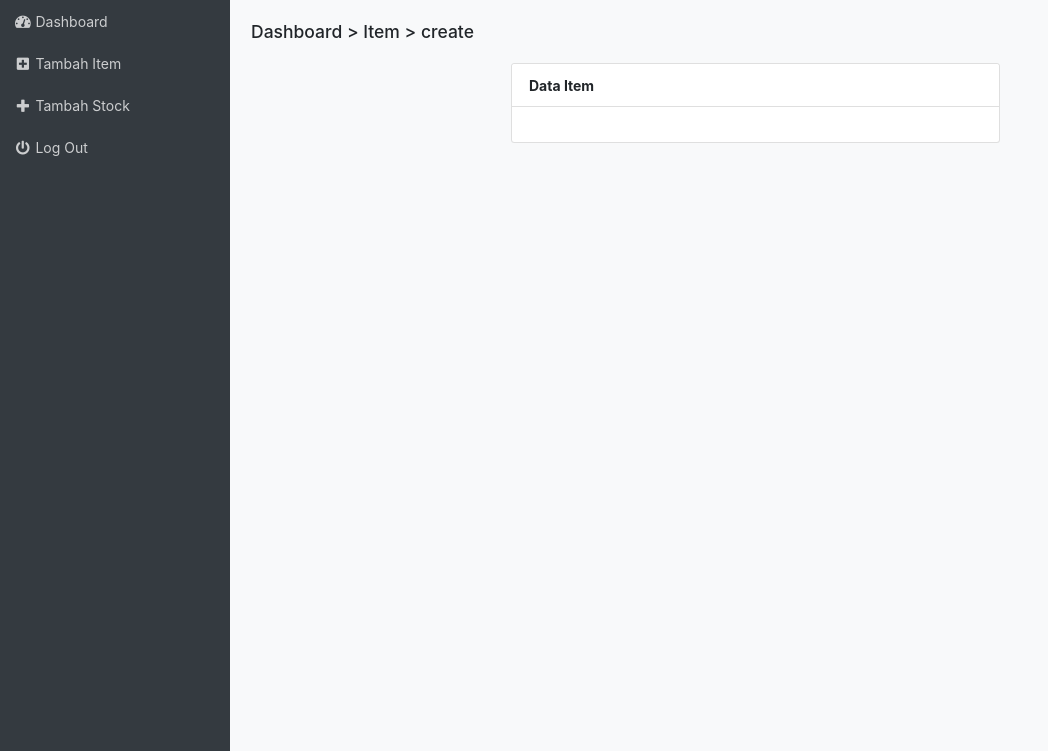
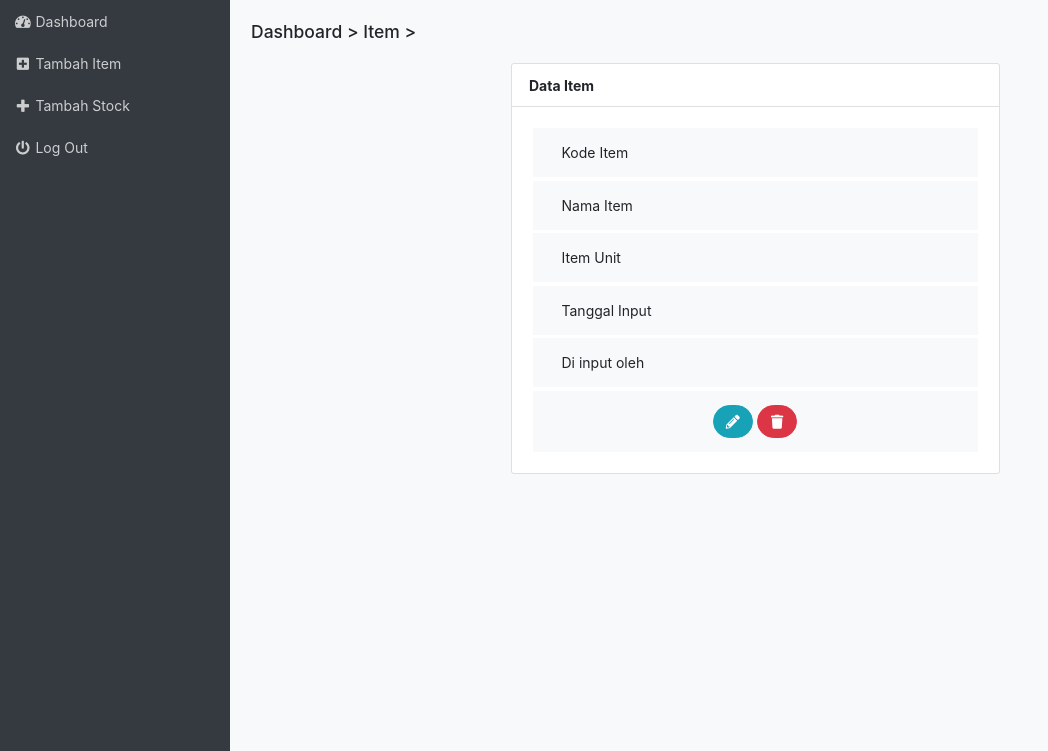
Before and after one commit to vxela/pia, a Laravel app: template resources/views/app/item_show.blade.php in a window 1280 px wide. Shown: the part 49-800 px from the top of the page, without its empty margins (0-1048 px from the left). Run offline with Laravel 8, Linux system fonts and the light colour scheme; the template is opened without the code that fills it, so the values that code supplies are empty.

Commit message:
add button edit and delete

```diff
--- a/app/Http/Controllers/ItemController.php
+++ b/app/Http/Controllers/ItemController.php
@@ -73,7 +73,7 @@
     {
         $item = \App\Models\Tbl_item::find($id)->first();
 
-        dd($item);
+        return view('app.item_show', ['item' => $item]);
 
     }
 
--- a/app/Models/Tbl_item.php
+++ b/app/Models/Tbl_item.php
@@ -13,4 +13,8 @@
         'item_price',
         'user_id'
     ];
+
+    public function getUser() {
+        return \App\User::find($this->id)->first();
+    }
 }
--- a/resources/views/app/item_show.blade.php
+++ b/resources/views/app/item_show.blade.php
@@ -1,7 +1,7 @@
 @extends('layout.main')
 
 @section('bradcrumb')
-    Dashboard > Item > create
+    Dashboard > Item > {{$item->item_name}}
 @endsection
 
 @section('content')
@@ -19,12 +19,62 @@
             <div class="card-header bg-white font-weight-bold">
                 <div class="row">
                     <div class="col-md-12">
-                        Data Item
+                        Data Item {{$item->item_name}}
                     </div>
                 </div>
             </div>
             <div class="card-body">
+                <div class="row bg-light p-3 m-1">
+                    <div class="col-4">
+                        Kode Item
+                    </div>
+                    <div class="col-8">
+                        {{$item->item_code}}
+                    </div>
+                </div>
+                <div class="row bg-light p-3 m-1">
+                    <div class="col-4">
+                        Nama Item
+                    </div>
+                    <div class="col-8">
+                        {{$item->item_name}}
+                    </div>
+                </div>
+                <div class="row bg-light p-3 m-1">
+                    <div class="col-4">
+                        Item Unit
+                    </div>
+                    <div class="col-8">
+                        {{$item->item_unit}}
+                    </div>
+                </div>
+                <div class="row bg-light p-3 m-1">
+                    <div class="col-4">
+                        Tanggal Input
+                    </div>
+                    <div class="col-8">
+                        {{$item->created_at}}
+                    </div>
+                </div>
+                <div class="row bg-light p-3 m-1">
+                    <div class="col-4">
+                        Di input oleh
+                    </div>
+                    <div class="col-8">
+                        {{$item->getUser()->name}}
+                    </div>
+                </div>
+                <div class="row bg-light p-3 m-1">
+                    <div class="col-12 text-center">
+                        <a href="#" class="btn btn-info btn-pill">
+                            <i class="fas fa-pencil-alt fa-fw"></i>
+                        </a>
+                        <a href="#" class="btn btn-danger btn-pill">
+                            <i class="fas fa-trash fa-fw"></i>
+                        </a>
 
+                    </div>
+                </div>
             </div>
         </div>
     </div>
```
